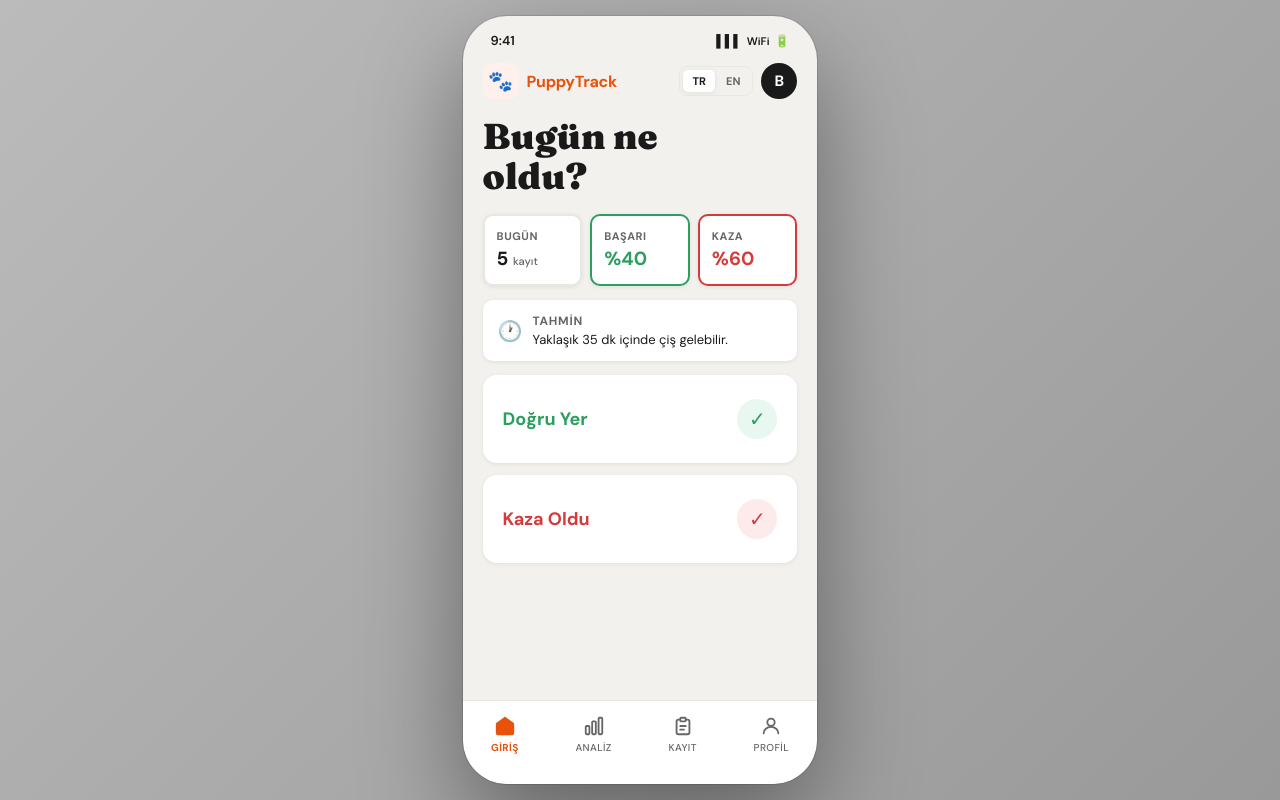
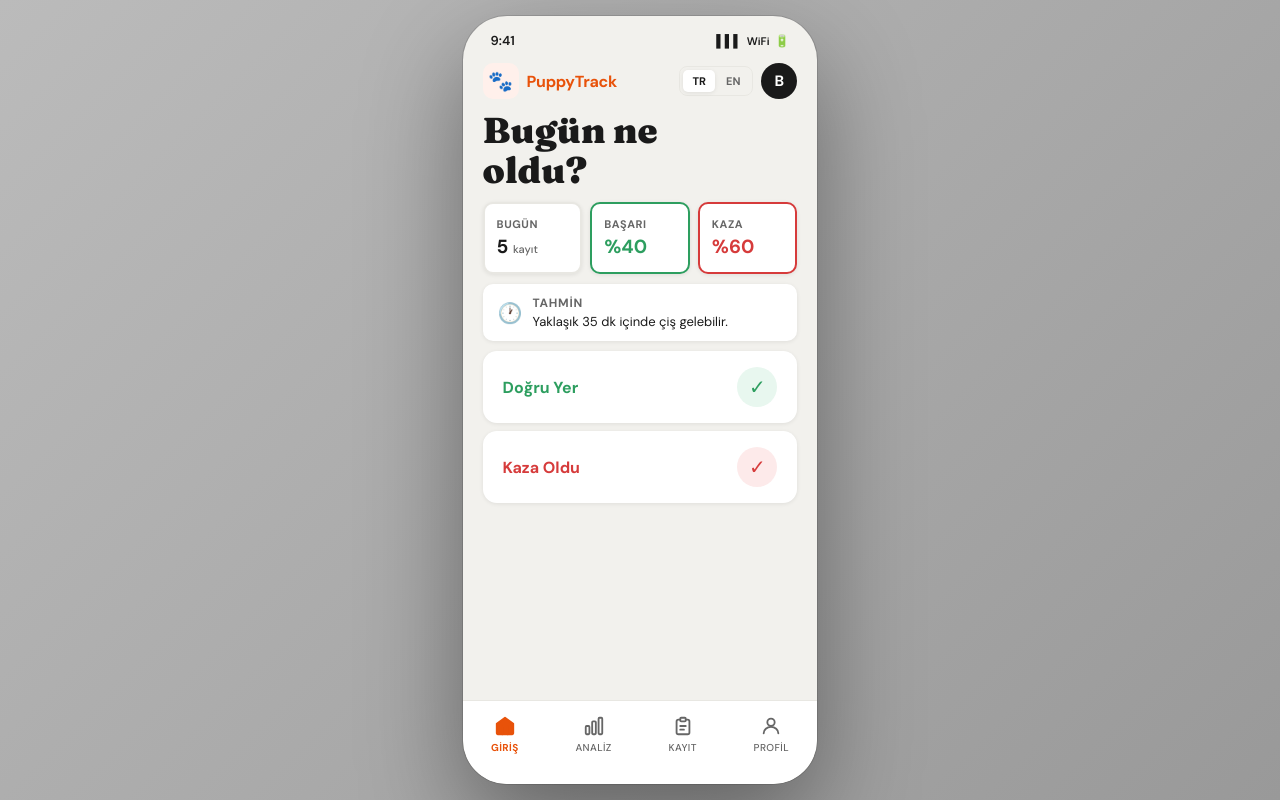
Before and after one commit to aykytt/puppy-track, a plain HTML site: page index.html in a window 1280 px wide. Drawn offline with nearby package versions, Linux system fonts and the light colour scheme.

Commit message:
fit screen main buttons

```diff
--- a/index.html
+++ b/index.html
@@ -42,7 +42,7 @@ html,body{height:100%;background:#BBBBBB;font-family:var(--body);-webkit-font-sm
 /* FIX 15: focus-visible styles for all interactive elements */
 :focus-visible{outline:2px solid var(--primary);outline-offset:2px;border-radius:4px;}
 .nav-btn:focus-visible{outline:2px solid var(--primary);outline-offset:2px;border-radius:10px;}
-.top-bar{display:flex;justify-content:space-between;align-items:center;margin-bottom:18px;}
+.top-bar{display:flex;justify-content:space-between;align-items:center;margin-bottom:12px;}
 .top-right{display:flex;align-items:center;gap:8px;}
 .logo{display:flex;align-items:center;gap:8px;}
 .logo-icon{width:36px;height:36px;border-radius:10px;background:var(--primary-light);display:flex;align-items:center;justify-content:center;font-size:20px;}
@@ -52,8 +52,8 @@ html,body{height:100%;background:#BBBBBB;font-family:var(--body);-webkit-font-sm
 /* FIX 11: lang-btn color #666 for contrast */
 .lang-btn{padding:4px 9px;border:none;border-radius:5px;font-size:11px;font-weight:700;cursor:pointer;font-family:var(--body);transition:all .15s;background:none;color:var(--muted);}
 .lang-btn.active{background:var(--white);color:var(--text);box-shadow:var(--shadow);}
-.page-title{font-family:var(--display);font-size:36px;font-weight:900;line-height:1.1;color:var(--text);margin-bottom:18px;white-space:pre-line;}
-.stat-row{display:grid;grid-template-columns:1fr 1fr 1fr;gap:8px;margin-bottom:14px;}
+.page-title{font-family:var(--display);font-size:36px;font-weight:900;line-height:1.1;color:var(--text);margin-bottom:12px;white-space:pre-line;}
+.stat-row{display:grid;grid-template-columns:1fr 1fr 1fr;gap:8px;margin-bottom:10px;}
 .stat-card{border-radius:var(--rs);padding:13px 12px;box-shadow:var(--shadow);background:var(--white);border:2px solid transparent;}
 .stat-card.neutral{border-color:var(--border);}
 .stat-card.green{border-color:var(--success);}
@@ -72,9 +72,9 @@ html,body{height:100%;background:#BBBBBB;font-family:var(--body);-webkit-font-sm
 .a-icon{width:44px;height:44px;border-radius:12px;background:var(--bg);display:flex;align-items:center;justify-content:center;font-size:20px;flex-shrink:0;}
 .a-text{flex:1;font-size:17px;font-weight:600;color:var(--text);}
 .a-arrow{color:var(--muted);font-size:20px;}
-.result-btn{background:var(--white);border-radius:var(--r);padding:24px 20px;margin-bottom:12px;display:flex;align-items:center;justify-content:space-between;box-shadow:var(--shadow);cursor:pointer;transition:all .18s;border:none;width:100%;font-family:var(--body);}
+.result-btn{background:var(--white);border-radius:var(--r);padding:16px 20px;margin-bottom:8px;display:flex;align-items:center;justify-content:space-between;box-shadow:var(--shadow);cursor:pointer;transition:all .18s;border:none;width:100%;font-family:var(--body);}
 .result-btn:hover{transform:translateY(-2px);box-shadow:var(--shadow-md);}
-.r-label{font-size:18px;font-weight:700;}
+.r-label{font-size:16px;font-weight:700;}
 .r-label.g{color:var(--success);}
 .r-label.r{color:var(--danger);}
 .check-c{width:40px;height:40px;border-radius:50%;display:flex;align-items:center;justify-content:center;font-size:20px;}
@@ -83,11 +83,11 @@ html,body{height:100%;background:#BBBBBB;font-family:var(--body);-webkit-font-sm
 .toast{background:var(--white);border-radius:var(--rs);padding:12px 14px;margin-bottom:12px;display:flex;align-items:center;justify-content:space-between;box-shadow:var(--shadow);animation:slideIn .3s ease;}
 @keyframes slideIn{from{opacity:0;transform:translateY(-8px)}to{opacity:1;transform:translateY(0)}}
 .toast-close{background:none;border:none;font-size:18px;color:var(--muted);cursor:pointer;padding:4px 8px;line-height:1;}
-.pred-banner{background:var(--white);border-radius:var(--rs);padding:13px 15px;margin-bottom:14px;display:flex;align-items:center;gap:10px;box-shadow:var(--shadow);}
+.pred-banner{background:var(--white);border-radius:var(--rs);padding:11px 15px;margin-bottom:10px;display:flex;align-items:center;gap:10px;box-shadow:var(--shadow);}
 /* FIX 5: pred-title 10px→12px */
 .pred-title{font-size:12px;font-weight:700;color:var(--muted);text-transform:uppercase;letter-spacing:.06em;}
 .pred-text{font-size:13px;color:var(--text);margin-top:2px;}
-.info-banner{background:var(--white);border-radius:var(--rs);padding:13px 15px;margin-bottom:14px;display:flex;align-items:center;gap:10px;box-shadow:var(--shadow);font-size:12px;color:#555;line-height:1.5;}
+.info-banner{background:var(--white);border-radius:var(--rs);padding:11px 15px;margin-bottom:10px;display:flex;align-items:center;gap:10px;box-shadow:var(--shadow);font-size:12px;color:#555;line-height:1.5;}
 .sub-hdr{display:flex;align-items:center;gap:10px;margin-bottom:22px;}
 /* FIX 8: back-btn has aria-label in JSX, keeping visual same */
 .back-btn{background:none;border:none;font-size:24px;cursor:pointer;color:var(--text);padding:4px 8px;line-height:1;}
```
